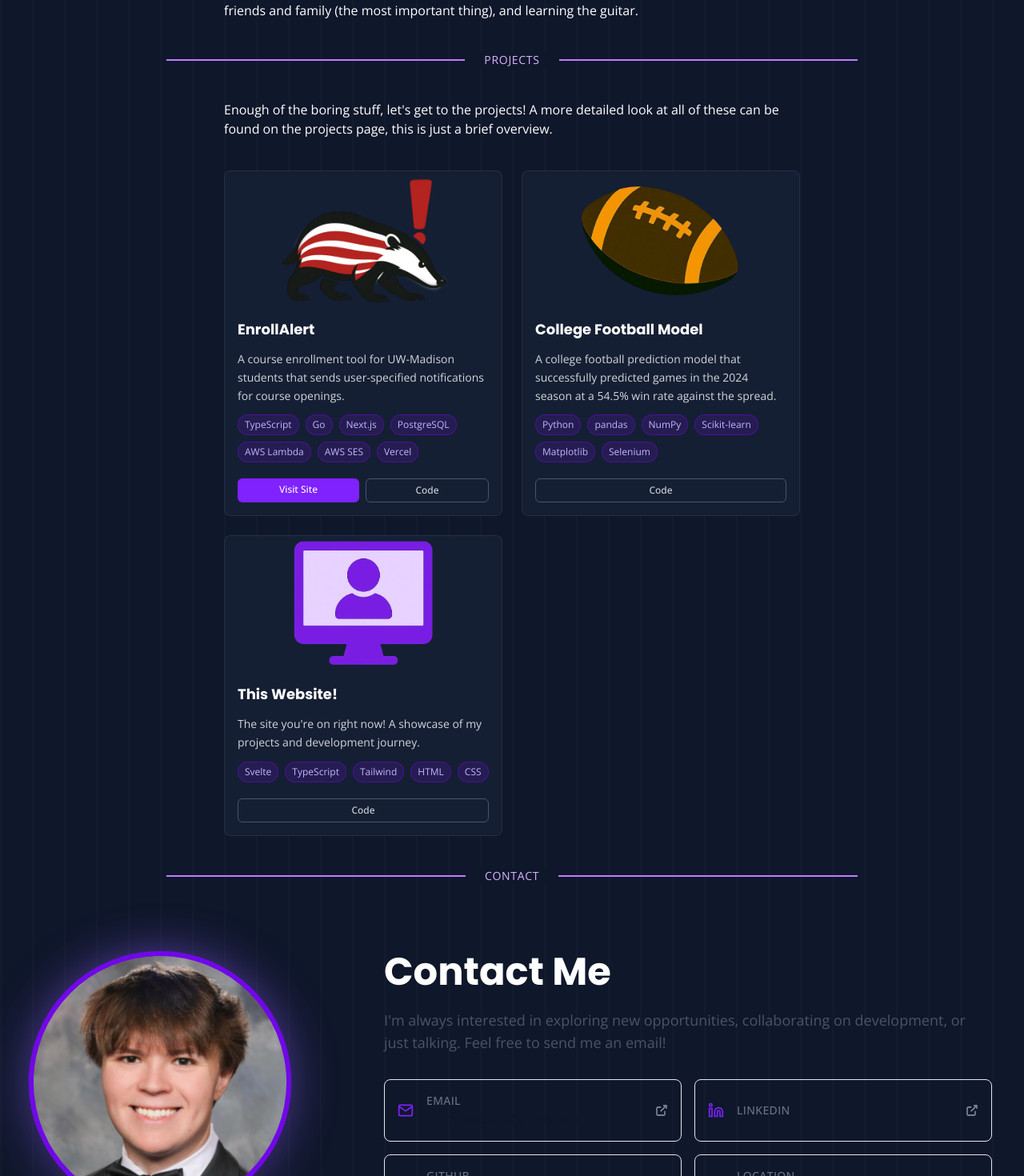
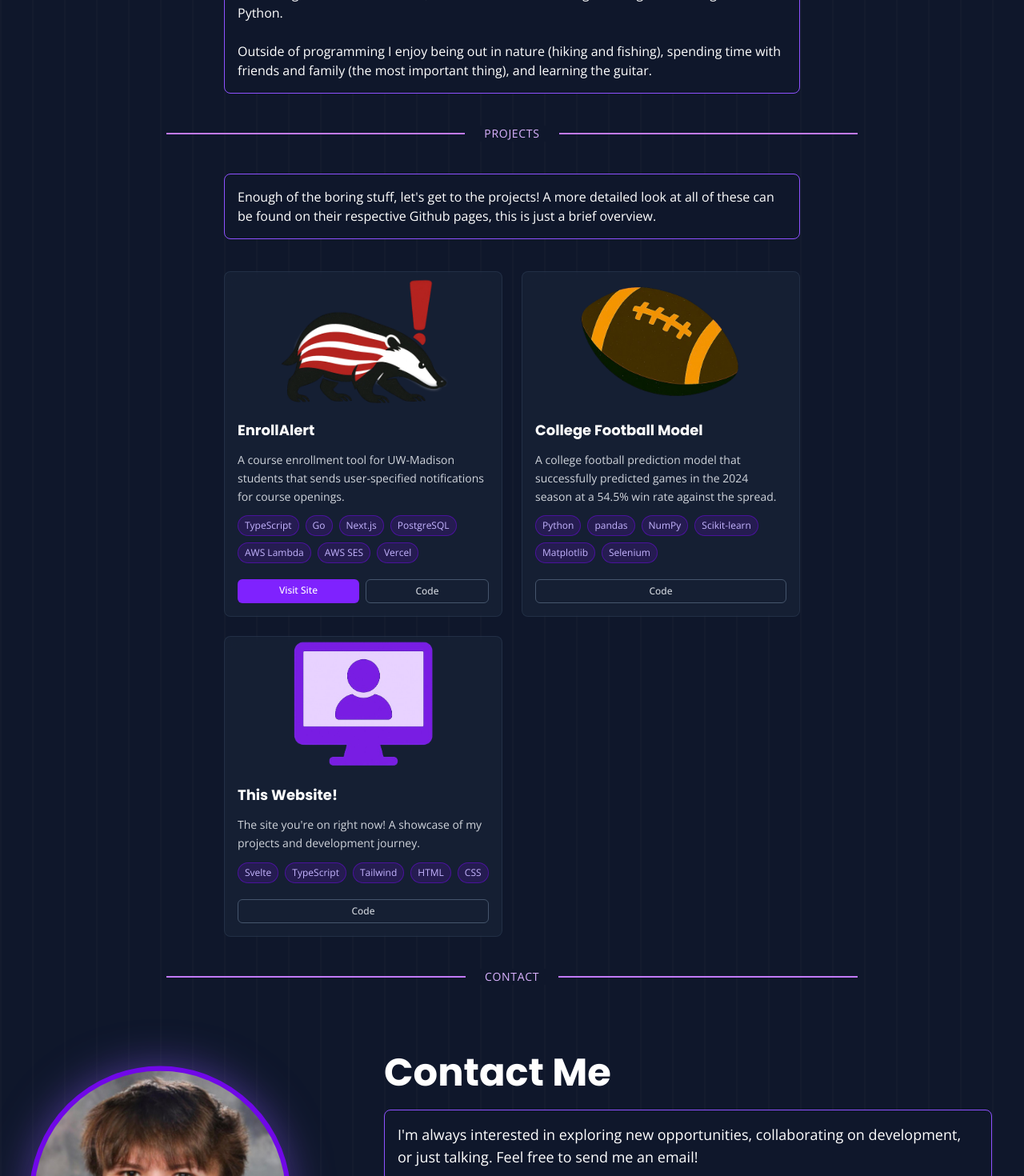
Before and after one commit to blaizerlahman/personal-site, a SvelteKit app: page / in a window 1280 px wide. Shown: the part 1200-2670 px from the top of the page at 80% size. Built offline with nearby package versions, Linux system fonts and the light colour scheme; a web font is replaced by a local one.

Commit message:
added text box component

```diff
--- /dev/null
+++ b/src/components/TextBox.svelte
@@ -0,0 +1,42 @@
+<script lang="ts">
+  import type { Snippet } from "svelte";
+
+  interface Props {
+    className?: string;
+    padding?: 'sm' | 'md' | 'lg';
+    borderStyle?: 'solid' | 'dashed' | 'dotted';
+    borderWidth?: 'thin' | 'medium' | 'thick';
+    children: Snippet;
+  }
+
+  let {
+    className = '',
+    padding = 'sm',
+    borderStyle = 'solid',
+    borderWidth = 'thin',
+    children
+  }: Props = $props();
+
+  const paddingClasses = {
+    sm: 'p-4',
+    md: 'p-6',
+    lg: 'p-8'
+  };
+
+  const borderClasses = {
+    thin: 'border',
+    medium: 'border-4',
+    thick: 'border-6'
+  };
+
+  const borderStyleClasses = {
+    solid: 'border-solid',
+    dashed: 'border-dashed',
+    dotted: 'border-dotted'
+  };
+</script>
+
+<div class="bg-slate-900 rounded-lg border-violet-500 {borderClasses[borderWidth]}
+            {borderStyleClasses[borderStyle]} {paddingClasses[padding]} {className}">
+    {@render children()}
+</div>
--- a/src/components/sections/AboutSection.svelte
+++ b/src/components/sections/AboutSection.svelte
@@ -1,7 +1,12 @@
+<script>
+	import TextBox from "../TextBox.svelte";
+
+</script>
 <main class="flex flex-col">
   <section class="flex flex-col md:flex-row items-center gap-10 py-4
   max-w-[800px] mx-auto px-4 sm:px-8 lg:px-10">
     <div class="flex-1 space-y-6 text-left">
+      <TextBox>
         My name is Blaize Lahman, I'm currently a Junior at the University of Wisconsin-Madison (roll badge!)
         double majoring in Computer Science and Data Science and pursuing a certificate in Economic Analytics.
         <br><br>
@@ -15,6 +20,7 @@
         <br><br>
         Outside of programming I enjoy being out in nature (hiking and fishing),
         spending time with friends and family (the most important thing), and learning the guitar.
+      </TextBox>
     </div>
   </section>
 </main>
--- a/src/components/sections/ContactSection.svelte
+++ b/src/components/sections/ContactSection.svelte
@@ -1,4 +1,5 @@
 <script lang="ts">
+  import TextBox from '../TextBox.svelte';
 	import FloatingBlobImage from '../FloatingBlobImage.svelte';
 	import { matrixMode } from '$lib';
 	import AolImageLoader from '../matrix/AOLImageLoader.svelte';
@@ -11,7 +12,6 @@
 
 	const contactInfo = {
 		name: "Blaize Lahman",
-		title: "Contact Me",
 		description: "I'm always interested in exploring new opportunities, collaborating on development, or just talking. Feel free to send me an email!",
 		email: "blermdotdev@gmail.com",
 		linkedin: "https://linkedin.com/in/blaizelahman",
@@ -58,11 +58,13 @@
 		<div class="flex-1 space-y-8 text-left">
 			<div class="space-y-4">
 				<h1 class="text-4xl sm:text-5xl font-bold leading-tight">
-					{contactInfo.title}
+					Contact Me
 				</h1>
-				<p class="text-lg text-gray-600 dark:text-gray-300">
-					{contactInfo.description}
-				</p>
+        <TextBox>
+          <p class="text-lg">
+            {contactInfo.description}
+          </p>
+        </TextBox>
 			</div>
 
 			<div class="grid grid-cols-1 sm:grid-cols-2 gap-4">
--- a/src/components/sections/LandingProjectSection.svelte
+++ b/src/components/sections/LandingProjectSection.svelte
@@ -1,4 +1,5 @@
 <script lang="ts">
+  import TextBox from "../TextBox.svelte";
   import LandingProjectCard from "../LandingProjectCard.svelte";
 </script>
 
@@ -7,8 +8,10 @@
   <section class="flex flex-col md:flex-col items-center gap-10 py-4
   max-w-[800px] mx-auto px-4 sm:px-8 lg:px-10">
     <div class="flex-1 space-y-6 text-left">
-      Enough of the boring stuff, let's get to the projects! A more detailed look at
-      all of these can be found on the projects page, this is just a brief overview.
+      <TextBox>
+        Enough of the boring stuff, let's get to the projects! A more detailed look at
+        all of these can be found on their respective Github pages, this is just a brief overview.
+      </TextBox>
     </div>
 
     <div class="grid grid-cols-1 md:grid-cols-2 gap-6">
--- a/src/components/sections/LandingSection.svelte
+++ b/src/components/sections/LandingSection.svelte
@@ -1,4 +1,5 @@
 <script lang="ts">
+	import TextBox from '../TextBox.svelte';
 	import FloatingBlobImage from '../FloatingBlobImage.svelte';
 	import { matrixMode } from '$lib';
 	import AolImageLoader from '../matrix/AOLImageLoader.svelte';
@@ -13,6 +14,8 @@
 	    <h1 class="text-4xl sm:text-5xl font-bold leading-tight">
 		  	Blaize&nbsp;Lahman
 			</h1>
+
+			<TextBox>
 				<p>
 					I'm a backend-focused full stack developer with a passion for building software that <strong>helps</strong> people.
 				</p>
@@ -20,6 +23,7 @@
 					Currently a Computer Science and Data Science major at the University of Wisconsin-Madison focused on expanding my
 					technical knowledge in full stack development, data science, and cybersecurity.
 				</p>
+			</TextBox>
 	  </div>
 
 	  <div
--- a/src/components/sections/WelcomeSection.svelte
+++ b/src/components/sections/WelcomeSection.svelte
@@ -1,15 +1,21 @@
+<script lang="ts">
+  import TextBox from "../TextBox.svelte";
+</script>
+
 <main class="flex flex-col">
   <section id="intro" class="flex flex-col md:flex-row items-center gap-10 py-4
   max-w-[800px] mx-auto px-4 sm:px-8 lg:px-10">
     <div class="flex-1 space-y-6 text-left">
       Hey, welcome to my site!
       <br><br>
+      <TextBox>
         This serves as a personal website to showcase some of my projects,
         provide a digital resume, and give updates on my journey as a developer
         (and also try out some nerdy stuff, check out Matrix Mode!).
         <br><br>
         While there may not be much to showcase right now, I use that as motivation to one day
         have so much shareworthy work that it can't all fit on the site!
+      </TextBox>
     </div>
   </section>
 </main>
```
Lines whose indentation alone changed are shown as unchanged.
